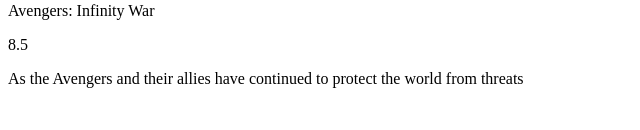
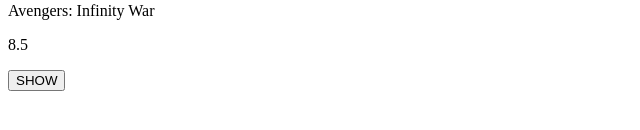
Before and after one commit to Natalina27/react-warrior-10days, a React (Create React App) app: page / in a window 1280 px wide. Shown: the part 326-456 px from the top of the page, without its empty margins (0-640 px from the left). Built offline with nearby package versions, Linux system fonts and the light colour scheme.

Commit message:
day2 Display changes setState

```diff
--- a/src/index.js
+++ b/src/index.js
@@ -33,9 +33,9 @@ const movie = {
 
 class MovieItem extends React.Component{ //MovieItem = new React.Component()
         constructor(){
-            super()
+            super();
             this.state = {
-                show: true
+                show: false
             };
         }
         render(){
@@ -46,6 +46,14 @@ class MovieItem extends React.Component{ //MovieItem = new React.Component()
                     <Image src={image} alt={title}/>
                     <p>{title}</p>
                     <p>{vote_average}</p>
+                    <button type="button"
+                            onClick={()=> {
+                            console.log('show');
+                            this.setState({
+                                show: true
+                            });
+
+                        }}>SHOW</button>
                     {this.state.show ? <p>{overview}</p> : null}
                 </div>
             );
```
